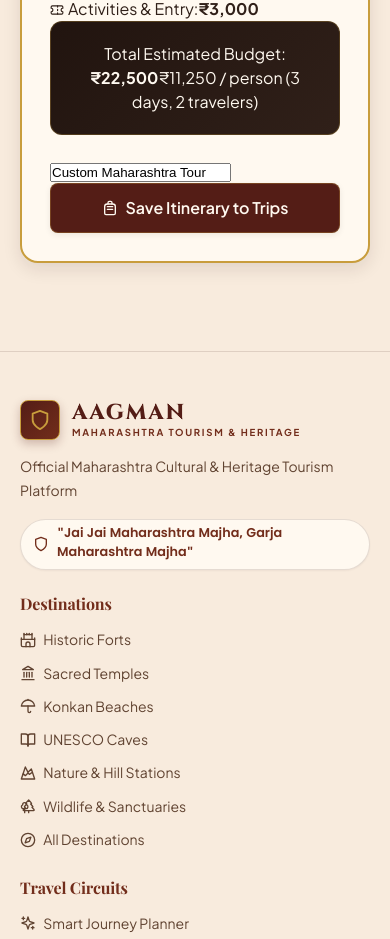
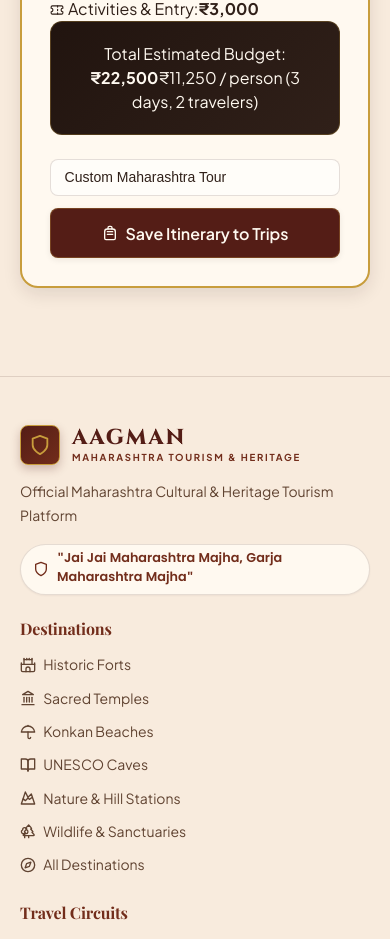
Before and after one commit to NSMKServices/AAGMAN, a React (Vite) app in the folder aagman-app/: page /budget in a window 390 px wide. Shown: the part 3018-3957 px from the top of the page. Built offline with nearby package versions, Linux system fonts and the light colour scheme; no server answers; the database is empty; a web font is replaced by a local one.

Commit message:
Connect budget save controls to responsive CSS classes

```diff
--- a/aagman-app/src/pages/BudgetPlannerPage.jsx
+++ b/aagman-app/src/pages/BudgetPlannerPage.jsx
@@ -357,13 +357,13 @@ export default function BudgetPlannerPage() {
                   </span>
                 </div>
 
-                <div className={styles.actionBlock}>
+                <div className={styles.saveSection}>
                   <input
                     type="text"
                     value={tripName}
                     onChange={(e) => setTripName(e.target.value)}
                     placeholder={language === 'mr' ? 'सहलीचे नाव' : language === 'hi' ? 'यात्रा का नाम' : 'Trip Name'}
-                    className={styles.tripNameInput}
+                    className={styles.nameInput}
                   />
 
                   <Button
```
